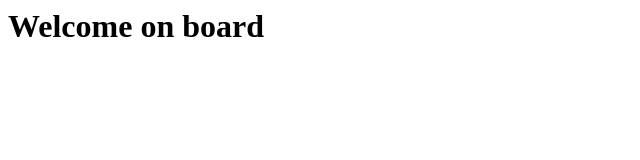
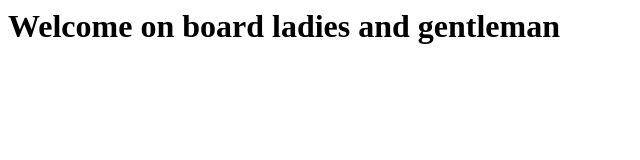
Before and after one commit to kavyaaa57/test_repo, a plain HTML site: page index.html in a window 1280 px wide. Shown: the whole page, without its empty margins (0-640 px from the left). Drawn offline with Linux system fonts and the light colour scheme.

Commit message:
Version-1

```diff
--- a/index.html
+++ b/index.html
@@ -3,6 +3,6 @@
         <title>Testing</title>
     </head>
     <body>
-        <h1>Welcome on board</h1>
+        <h1>Welcome on board ladies and gentleman</h1>
     </body>
 </html>
```
